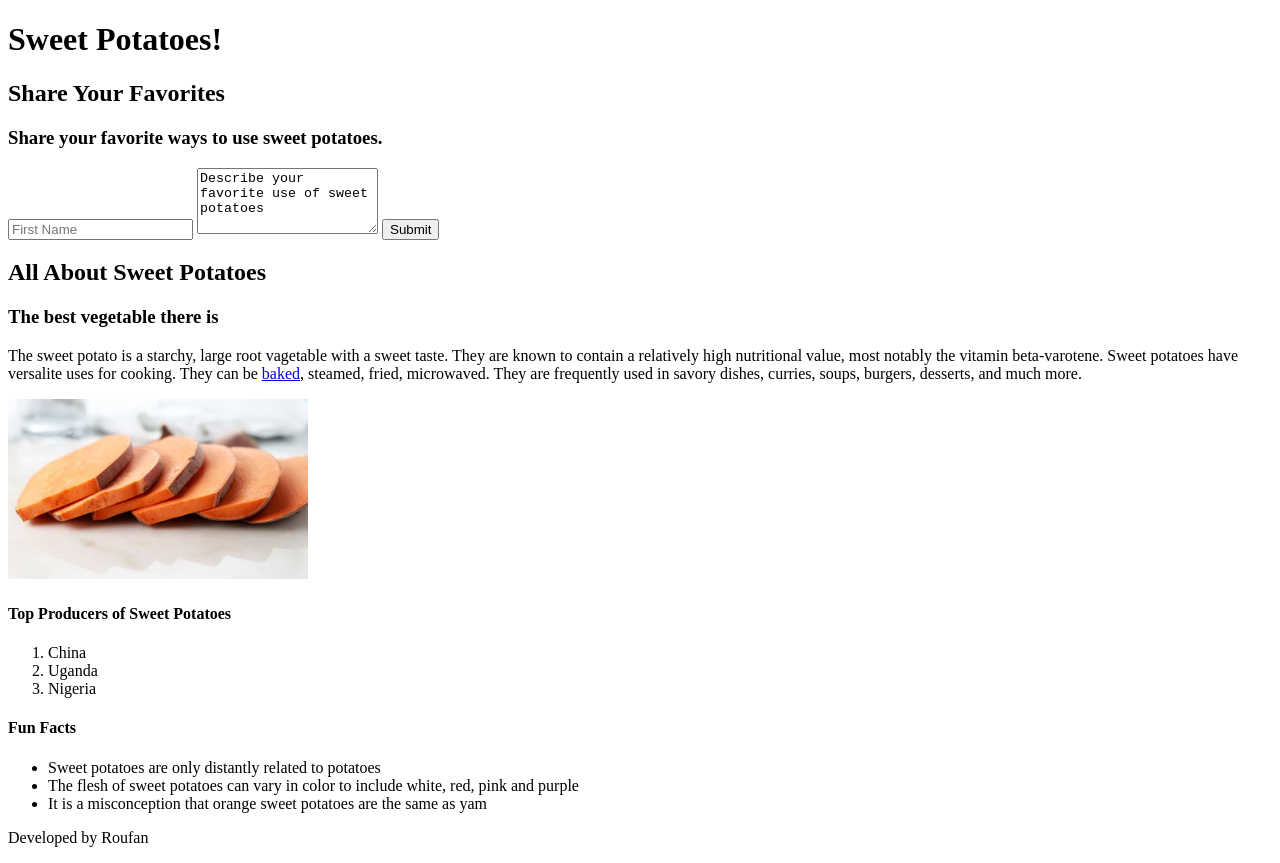
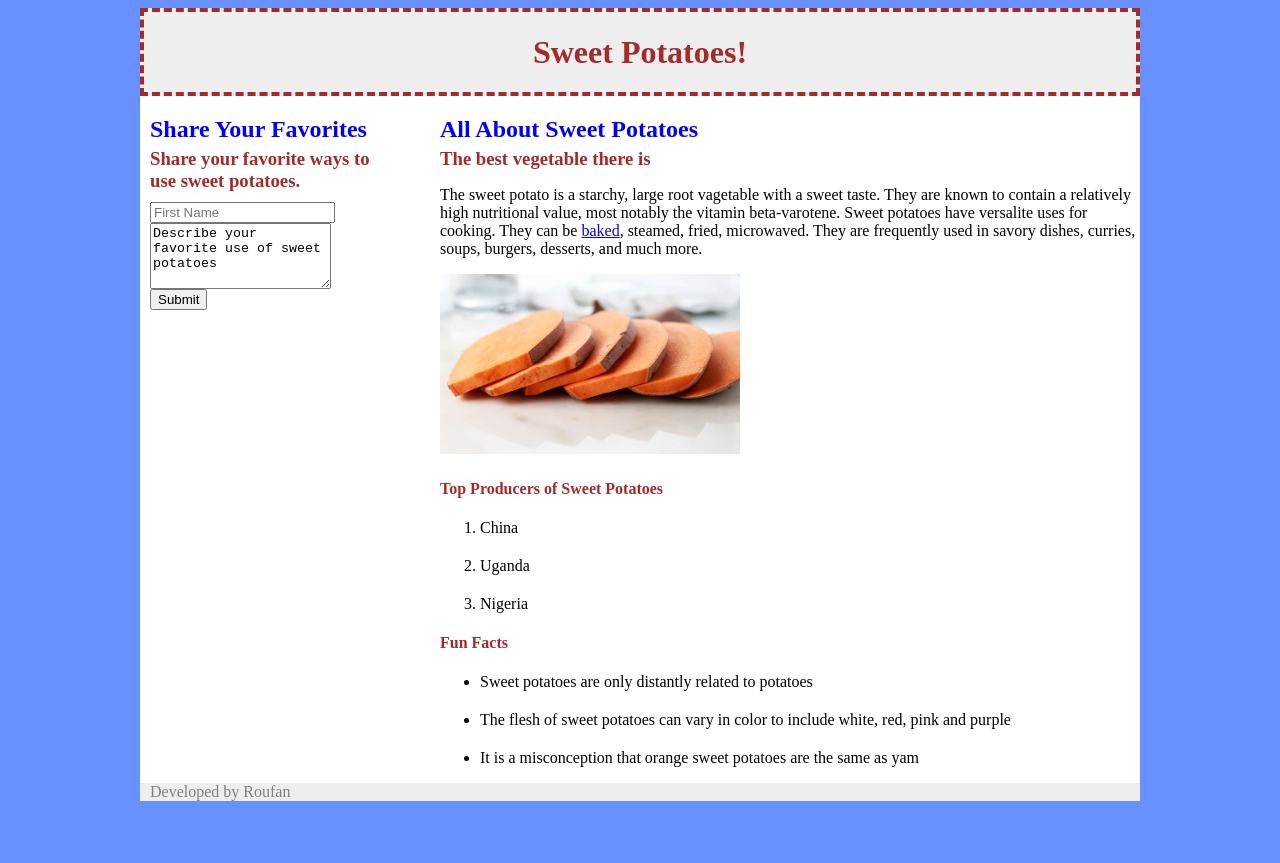
Before and after one commit to liaufan/BasicWebApp, a plain HTML site: page demo.html in a window 1280 px wide. After the commit the page ends 817 px from the top, so only its background shows below. Drawn offline with Linux system fonts and the light colour scheme.

Commit message:
Add styles to contents by CSS code.

```diff
--- a/demo.html
+++ b/demo.html
@@ -3,8 +3,10 @@
 <html>
     <head>
         <title>All About Sweet Potatoes</title>
+        <link href="style-demo.css" rel="stylesheet"/>
     </head>
     <body>
+        <div id="container">
         <header>
             <h1>Sweet Potatoes!</h1>
         </header>
@@ -45,5 +47,6 @@
         <footer>
             <p>Developed by Roufan</p>
         </footer>
+        </div>
     </body>
 </html>
--- /dev/null
+++ b/style-demo.css
@@ -0,0 +1,54 @@
+body{
+    background-color: rgb(104, 144, 255);
+}
+#container{
+    background-color: white;
+    width: 1000px;
+    margin: 0 auto;
+}
+header{
+    background-color: #EEEEEE;
+    color: brown;
+    border: 4px brown dashed;
+    text-align: center;
+    line-height: 5em;
+}
+header h1{
+    margin: 0;
+}
+aside{
+    width: 250px;
+    float: left;
+    padding-left: 10px;
+}
+article{
+    width: 700px;
+    float: right;
+}
+footer{
+    background-color: #EEEEEE;
+    color: grey;
+    clear: both;
+    padding-left: 10px;
+}
+h2{
+    color: blue;
+}
+h3{
+    margin-top: 5px;
+}
+h3,h4{
+    color: brown;
+}
+h1,h2,h3{
+    margin-bottom: 5px;
+}
+input, textarea{
+    display: block;
+}
+form{
+    margin-top: 10px;
+}
+li{
+    margin-top: 20px;
+}
--- /dev/null
+++ b/style-hello.css
@@ -0,0 +1,3 @@
+body{
+    color:orange;
+}
```
Also changed, not shown: Hello.html (+1 -0 lines).
